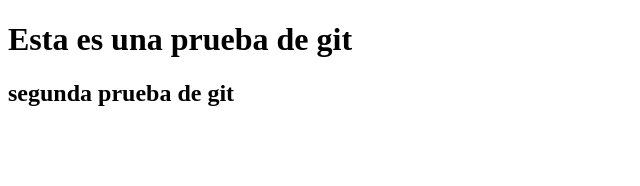
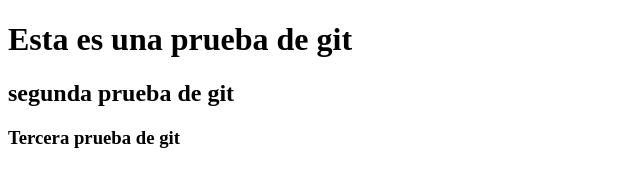
Before and after one commit to Mendez016/Prueba_01_Github_Remoto, a plain HTML site: page index.html in a window 1280 px wide. Shown: the whole page, without its empty margins (0-640 px from the left). Drawn offline with Linux system fonts and the light colour scheme.

Commit message:
h3 tercera prueba git

```diff
--- a/index.html
+++ b/index.html
@@ -11,6 +11,7 @@
 <body>
     <h1> Esta es una prueba de git</h1>
     <h2>segunda prueba de git</h2>
+    <h3>Tercera prueba de git</h3>
 </body>
 
 </html>
```
